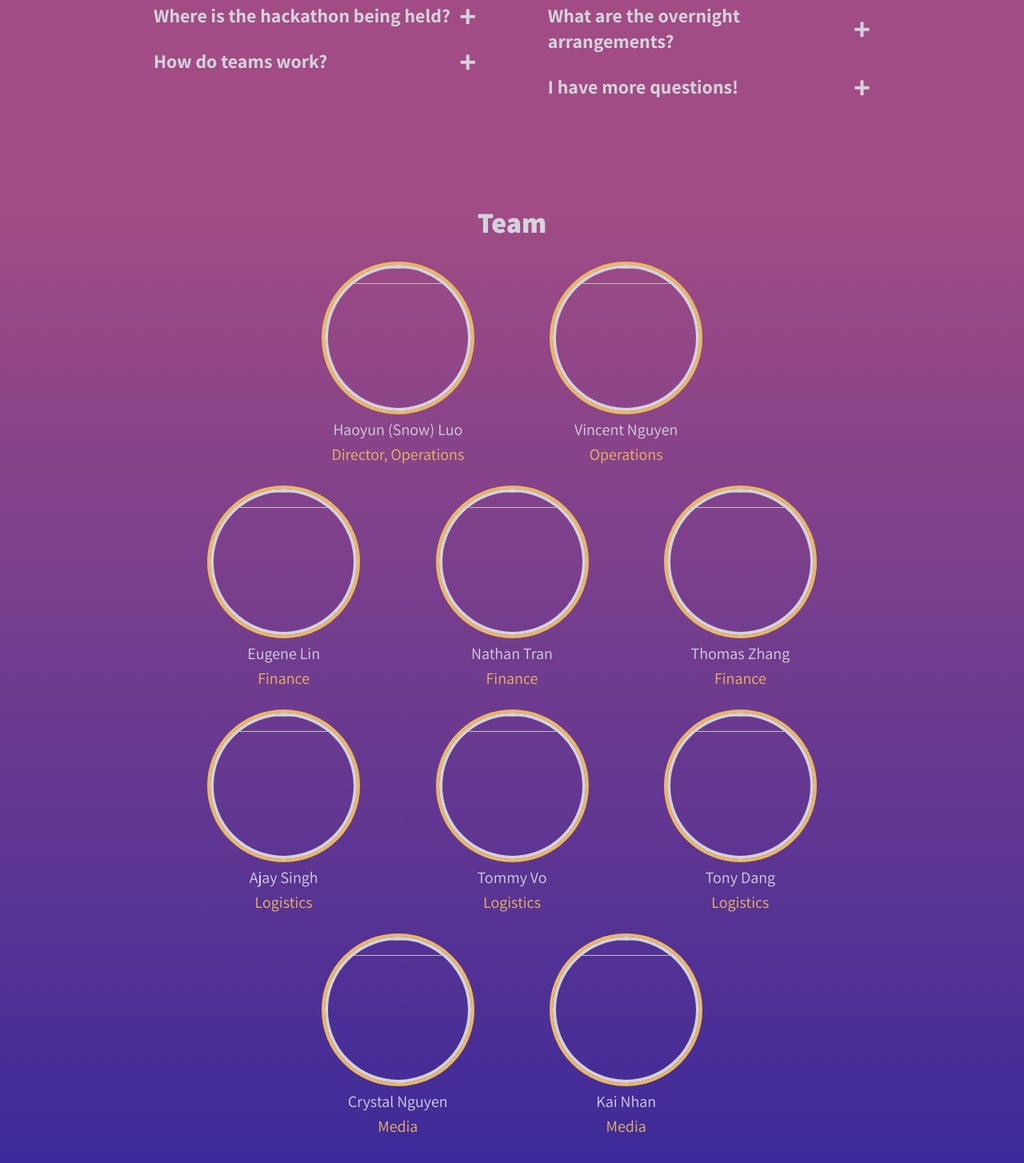
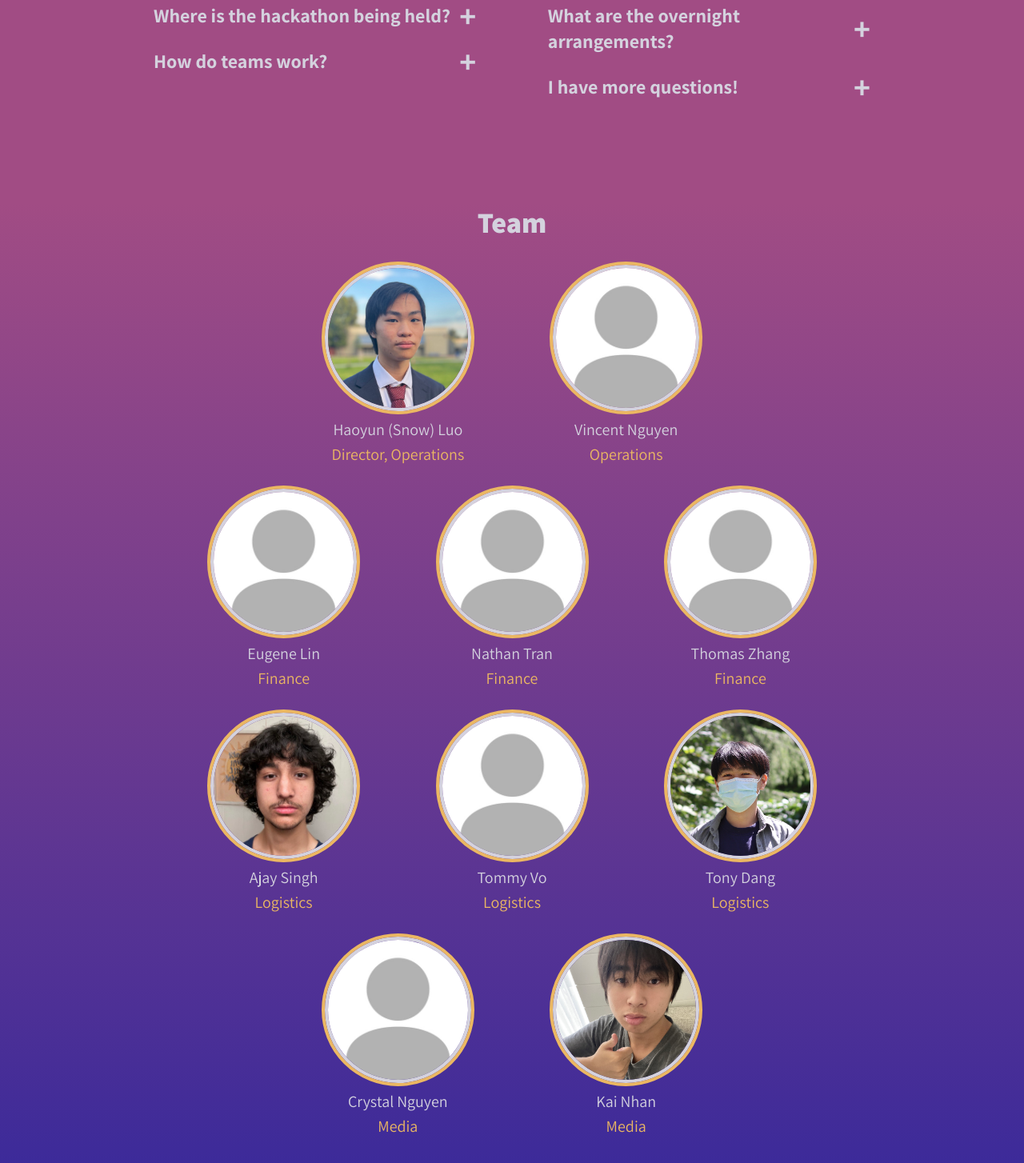
Before and after one commit to snow4060/IndyHacks-website, a website: page index.html in a window 1280 px wide. Shown: the part 3899-5353 px from the top of the page at 80% size. Drawn offline with Linux system fonts and the light colour scheme; the site is published under a folder, as on GitHub Pages, so addresses that start at the root find nothing.

Commit message:
bruh image address

```diff
--- a/index.html
+++ b/index.html
@@ -216,7 +216,7 @@
                 <div class="faq-container">
                     <button class="question">Where is the hackathon being held?</button>
                     <div class="answer">IndyHacks will be held in person at the large gym of <a href="https://www.google.com/maps/place/Independence+High+School+Gym/@37.3703818,-121.8598855,17.96z/data=!4m10!1m2!2m1!1sindependence+high+school!3m6!1s0x808fcd679c855fd7:0xa9aabb151449accf!8m2!3d37.3705004!4d-121.8588069!15sChhpbmRlcGVuZGVuY2UgaGlnaCBzY2hvb2ySARBneW1uYXNpdW1fc2Nob29s4AEA!16s%2Fg%2F11j8_6127k?entry=ttu">Independence High School</a> (629 N Jackson Ave, San Jose, CA 95133).
-                        <img src="/assets/location.png">
+                        <img src="assets/location.png">
                     </div>
                 </div>
 
@@ -266,12 +266,12 @@
             <p class="title">Team</p>
             <div class="team-row">
                 <div class="team-member">
-                    <img src="/team/Haoyun_Snow_Luo.jpg">
+                    <img src="team/Haoyun_Snow_Luo.jpg">
                     <p class="name">Haoyun (Snow) Luo</p>
                     <p class="role">Director, Operations</p>
                 </div>
                 <div class="team-member">
-                    <img src="/team/default.jpg">
+                    <img src="team/default.jpg">
                     <p class="name">Vincent Nguyen</p>
                     <p class="role">Operations</p>
                 </div>
@@ -284,46 +284,46 @@
             </div>
             <div class="team-row">
                 <div class="team-member">
-                    <img src="/team/default.jpg">
+                    <img src="team/default.jpg">
                     <p class="name">Eugene Lin</p>
                     <p class="role">Finance</p>
                 </div>
                 <div class="team-member">
-                    <img src="/team/default.jpg">
+                    <img src="team/default.jpg">
                     <p class="name">Nathan Tran</p>
                     <p class="role">Finance</p>
                 </div>
                 <div class="team-member">
-                    <img src="/team/default.jpg">
+                    <img src="team/default.jpg">
                     <p class="name">Thomas Zhang</p>
                     <p class="role">Finance</p>
                 </div>
             </div>
             <div class="team-row">
                 <div class="team-member">
-                    <img src="/team/Ajay_Singh.jpg">
+                    <img src="team/Ajay_Singh.jpg">
                     <p class="name">Ajay Singh</p>
                     <p class="role">Logistics</p>
                 </div>
                 <div class="team-member">
-                    <img src="/team/default.jpg">
+                    <img src="team/default.jpg">
                     <p class="name">Tommy Vo</p>
                     <p class="role">Logistics</p>
                 </div>
                 <div class="team-member">
-                    <img src="/team/Tony_Dang.jpg">
+                    <img src="team/Tony_Dang.jpg">
                     <p class="name">Tony Dang</p>
                     <p class="role">Logistics</p>
                 </div>
             </div>
             <div class="team-row">
                 <div class="team-member">
-                    <img src="/team/default.jpg">
+                    <img src="team/default.jpg">
                     <p class="name">Crystal Nguyen</p>
                     <p class="role">Media</p>
                 </div>
                 <div class="team-member">
-                    <img src="/team/Kai_Nhan.jpg">
+                    <img src="team/Kai_Nhan.jpg">
                     <p class="name">Kai Nhan</p>
                     <p class="role">Media</p>
                 </div>
```
